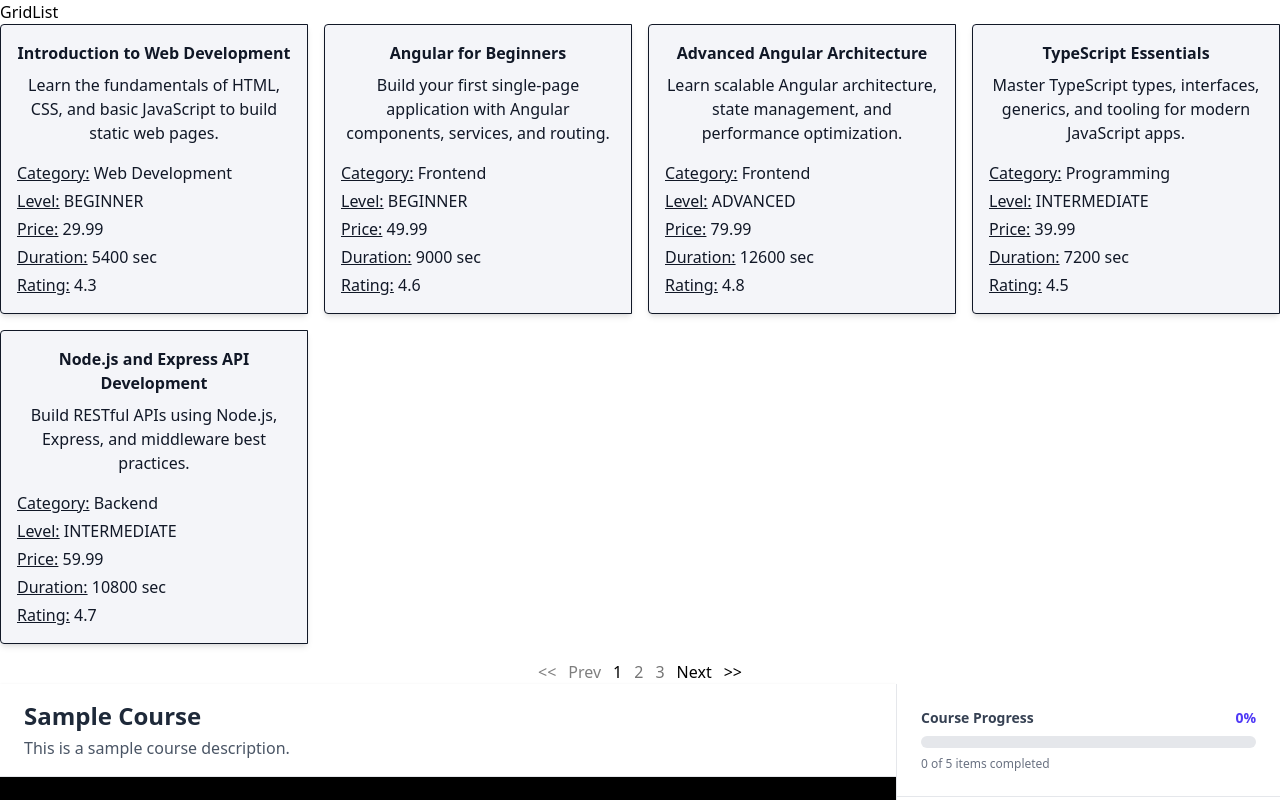
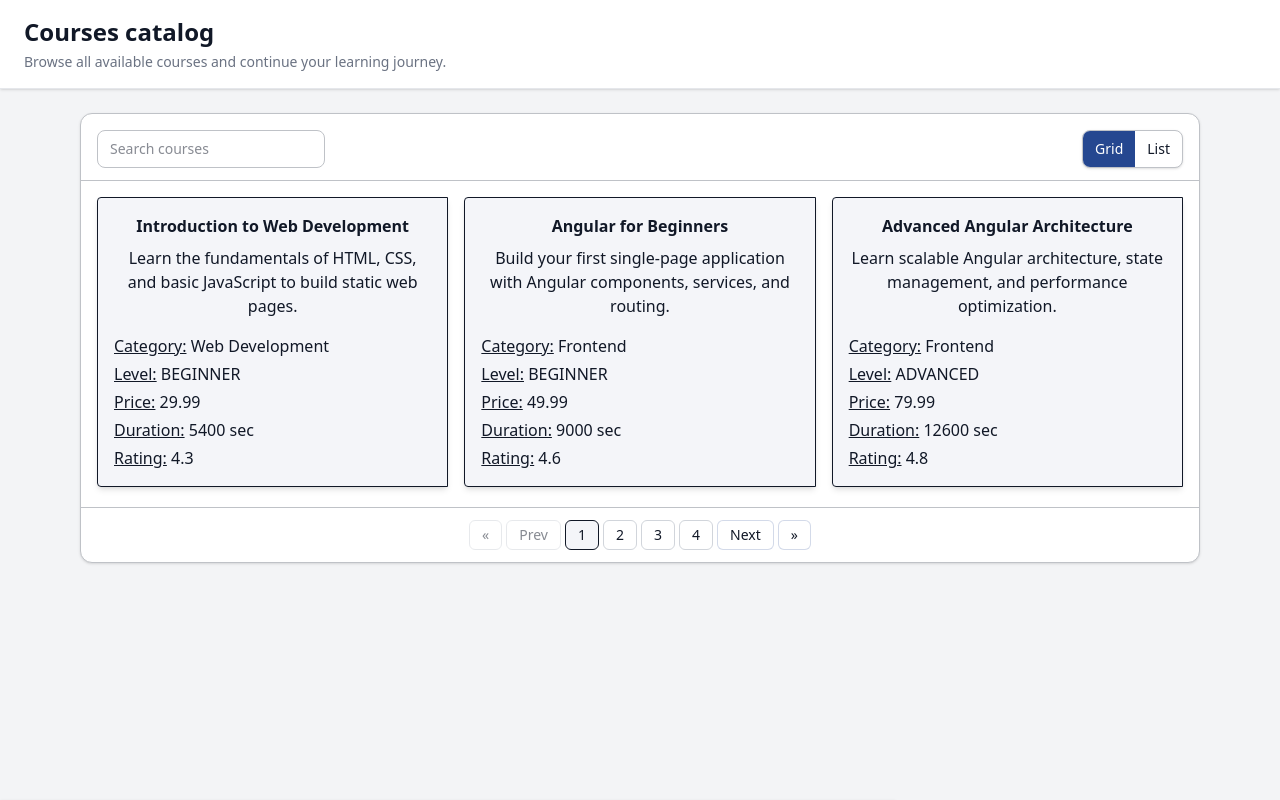
Before and after one commit to Amir-Mallek/elearning-platform, an Angular app: page /courses in a window 1280 px wide. Shown: the top 800 px of the page. Built offline with nearby package versions, Linux system fonts and the light colour scheme.

Commit message:
fix: fixing courses catalog styling

```diff
--- a/src/app/features/courses/pages/course-catalog/course-catalog.html
+++ b/src/app/features/courses/pages/course-catalog/course-catalog.html
@@ -1,37 +1,87 @@
-<div class="toolbar">
-  <button (click)="view = 'grid'">Grid</button>
-  <button (click)="view = 'list'">List</button>
+<div class="min-h-screen bg-gray-100">
+  <!-- Header -->
+  <div class="bg-background shadow-sm border-b border-gray-200 px-6 py-4">
+    <h1 class="text-2xl font-bold text-foreground">Courses catalog</h1>
+    <p class="text-sm text-gray-500 mt-1">
+      Browse all available courses and continue your learning journey.
+    </p>
   </div>
 
-<!-- Courses -->
+  <!-- Catalog wrapper: column with growing content -->
+  <div class="max-w-6xl mx-auto px-4 py-6">
+    <div class="bg-background rounded-xl shadow-sm border border-border
+                flex flex-col min-h-[450px]">
+      <!-- Toolbar -->
+      <div class="px-4 pt-4 pb-3 border-b border-border flex items-center justify-between">
+        <!-- search / filters ... -->
+        <div class="flex items-center gap-3">
+          <input type="text" placeholder="Search courses" class="px-3 py-2 text-sm rounded-lg border border-border text-foreground bg-background
+                   focus:outline-none focus:ring-2 focus:ring-primary-50" />
+        </div>
+
+        <!-- view toggle -->
+        <div class="btn-toggle-group">
+          <button (click)="view = 'grid'" class="btn-toggle"
+            [ngClass]="view === 'grid' ? 'btn-toggle--active' : 'btn-toggle--inactive'">
+            Grid
+          </button>
+
+          <button (click)="view = 'list'" class="btn-toggle"
+            [ngClass]="view === 'list' ? 'btn-toggle--active' : 'btn-toggle--inactive'">
+            List
+          </button>
+        </div>
+
+      </div>
+
+      <!-- Courses area -->
+      <div class="flex-1 overflow-y-auto px-4 py-4">
         @if (view === 'grid') {
-<section class="grid">
+        <section class="grid gap-6 sm:grid-cols-2 lg:grid-cols-3">
           @for (course of pagedCourses; track course.id) {
-  <app-course-card [course]="course"></app-course-card>
-  }
-</section>
-} @if (view === 'list') {
-<section class="list">
-  @for (course of pagedCourses; track course.id) {
-  <app-course-card [course]="course"></app-course-card>
+          <app-course-card [course]="course" viewMode="grid"></app-course-card>
           }
         </section>
         }
+        @if (view === 'list') {
+        <section class="space-y-4">
+          @for (course of pagedCourses; track course.id) {
+          <app-course-card [course]="course" viewMode="list"></app-course-card>
+          }
+        </section>
+        }
+      </div>
 
-<!-- Pagination controls -->
+      <!-- Pagination bar  -->
       @if (totalPages > 1) {
-<nav class="pagination">
-  <button (click)="goToPage(1)" [disabled]="page === 1"><<</button>
-  <button (click)="goToPage(page - 1)" [disabled]="page === 1">Prev</button>
+      <nav class="px-4 py-3 border-t border-border flex items-center justify-center gap-1" aria-label="Pagination">
+        <button (click)="goToPage(1)" [disabled]="page === 1" class="btn-small"
+          [ngClass]="page === 1 ? 'btn-small--inactive' : 'btn-small--active'">
+          «</button>
+        <button (click)="goToPage(page - 1)" [disabled]="page === 1" class="btn-small"
+          [ngClass]="page === 1 ? 'btn-small--inactive' : 'btn-small--active'">
+          Prev
+        </button>
 
         @for (p of compactPages; track p) {
-  <button (click)="goToPage(p)" [class.notselected]="p !== page">
+        <button (click)="goToPage(p)" class="btn-small" [ngClass]="{ 'btn-small--inactive': p !== page }">
           {{ p }}
         </button>
         }
 
-  <button (click)="goToPage(page + 1)" [disabled]="page === totalPages">Next</button>
-  <button (click)="goToPage(totalPages)" [disabled]="page === totalPages">>></button>
+
+        <button (click)="goToPage(page + 1)" [disabled]="page === totalPages" class="btn-small"
+          [ngClass]="page === totalPages ? 'btn-small--inactive' : 'btn-small--active'">
+          Next
+        </button>
+
+        <button (click)="goToPage(totalPages)" [disabled]="page === totalPages" class="btn-small"
+          [ngClass]="page === totalPages ? 'btn-small--inactive' : 'btn-small--active'">
+          »
+        </button>
+
       </nav>
-
       }
+    </div>
+  </div>
+</div>
--- a/src/app/features/courses/pages/course-catalog/course-catalog.ts
+++ b/src/app/features/courses/pages/course-catalog/course-catalog.ts
@@ -1,7 +1,7 @@
 import { ChangeDetectionStrategy, Component } from '@angular/core';
 import { CommonModule } from '@angular/common';
 import { Course } from '@models/course.model';
-import { CourseService } from '@services/course-service';
+import { CourseService } from '@services/course.service';
 import { CourseCardComponent } from '@components/course-card/course-card';
 
 @Component({
@@ -16,7 +16,7 @@
   courses: Course[] = [];
   view: 'grid' | 'list' = 'grid';
   page = 1;
-  pageSize = 5;
+  pageSize = 3;
 
   constructor(private courseService: CourseService) {
     this.courses = this.courseService.getCourses();
--- a/src/app/features/learning/learning.ts
+++ b/src/app/features/learning/learning.ts
@@ -4,7 +4,7 @@
 import { Course } from '../../shared/models/course.model';
 import { Quiz } from '../../shared/models/quiz.model';
 import { CourseItemType } from '../../shared/enums/course-item-type.enum';
-import { CourseService } from '../../shared/services/course-service';
+import { CourseService } from '../../shared/services/course.service';
 
 @Component({
   selector: 'app-learning',
--- a/src/app/shared/services/course-service.ts
+++ b/src/app/shared/services/course.service.ts
@@ -1,7 +1,7 @@
 import { Injectable, model } from '@angular/core';
 import { Course } from '@models/course.model';
 import mockCourses from '@assets/mock-courses.json';
-import mockCoursesItems from '@assets/mock-course-items.json';
+import mockCourseItems from '@assets/mock-course-items.json';
 import { CourseItem } from '@models/course-item.model';
 
 @Injectable({
@@ -12,6 +12,6 @@
     return mockCourses as Course[];
   }
   getCourseItems(courseId: string): CourseItem[] {
-    return mockCoursesItems as CourseItem[];
+    return mockCourseItems as CourseItem[];
   }
 }
--- a/src/styles.css
+++ b/src/styles.css
@@ -2,12 +2,20 @@
 
 /* ===== Global Theme Variables ===== */
 :root {
-  --primary: 37, 71, 144; /* RGB for #254790 */
-  --secondary: 150, 95, 0; /* RGB for #965F00 */
-  --success: 4, 106, 72; /* RGB for #046A48 */
-  --danger: 154, 9, 9; /* RGB for #9A0909 */
-  --background: 255, 255, 255; /* RGB for #FFFFFF */
-  --foreground: 17, 24, 39; /* RGB for #111827 */
+  --primary: 37, 71, 144;
+  /* RGB for #254790 */
+  --secondary: 150, 95, 0;
+  /* RGB for #965F00 */
+  --success: 4, 106, 72;
+  /* RGB for #046A48 */
+  --danger: 154, 9, 9;
+  /* RGB for #9A0909 */
+  --background: 255, 255, 255;
+  /* RGB for #FFFFFF */
+  --foreground: 17, 24, 39;
+  /* RGB for #111827 */
+  --border: 191, 194, 199;
+  /* RGB for #BFC2C7 */
 
   --opacity-100: 1;
   --opacity-80: 0.8;
@@ -28,6 +36,7 @@
 
 /* Tailwind-style Utilities */
 @layer utilities {
+
   /* Backgrounds */
   .bg-background {
     background-color: rgba(var(--background), var(--opacity-100));
@@ -99,6 +108,10 @@
   }
 
   /* Borders */
+  .border-border {
+    border-color: rgba(var(--border), var(--opacity-100));
+  }
+
   .border-primary {
     border-color: rgba(var(--primary), var(--opacity-100));
   }
@@ -121,9 +134,11 @@
 }
 
 @layer utilities {
+
+  /* Primary Button */
   .btn-primary {
     background-color: rgb(var(--primary));
-    color: white;
+    color: rgb(var(--background));
 
     @apply flex items-center px-4 py-2 rounded-lg transition-colors;
   }
@@ -135,4 +150,64 @@
   .btn-primary:disabled:hover {
     background-color: rgba(var(--primary), var(--opacity-05));
   }
+
+  /* Small Button */
+  .btn-small {
+    background-color: rgba(var(--primary), var(--opacity-05));
+    color: rgb(var(--foreground));
+    @apply px-3 py-1 text-sm rounded-md border transition-colors;
+  }
+
+  .btn-small--inactive {
+    background-color: rgba(var(--background), var(--opacity-100));
+    color: rgb(var(--foreground));
+    border-color: rgb(209 213 219);
+  }
+
+  .btn-small--inactive:hover {
+    background-color: rgba(var(--primary), var(--opacity-05));
+  }
+
+
+  .btn-small--active {
+    background-color: rgba(var(--background), var(--opacity-100));
+    color: rgb(var(--foreground));
+    border-color: rgb(var(--primary), var(--opacity-20));
+  }
+
+
+  .btn-small--active:hover:not(:disabled) {
+    background-color: rgba(var(--primary), var(--opacity-05));
+  }
+
+  .btn-small:disabled {
+    @apply cursor-not-allowed opacity-50;
+  }
+
+  /* Button Toggle */
+  .btn-toggle-group {
+    background-color: rgba(var(--background), var(--opacity-100));
+    border-color: rgba(var(--border));
+    @apply inline-flex rounded-lg border shadow-sm overflow-hidden;
+  }
+
+  .btn-toggle {
+    @apply px-3 py-2 text-xs sm:text-sm font-medium;
+  }
+
+  .btn-toggle--active {
+    background-color: rgba(var(--primary), var(--opacity-100));
+    color: rgb(var(--background));
+  }
+
+  .btn-toggle--inactive {
+    color: rgb(var(--foreground));
+  }
+
+  .btn-toggle--inactive:hover {
+    background-color: rgba(var(--primary), var(--opacity-05));
+  }
+
+
+
 }
```
Lines whose indentation alone changed are shown as unchanged.
